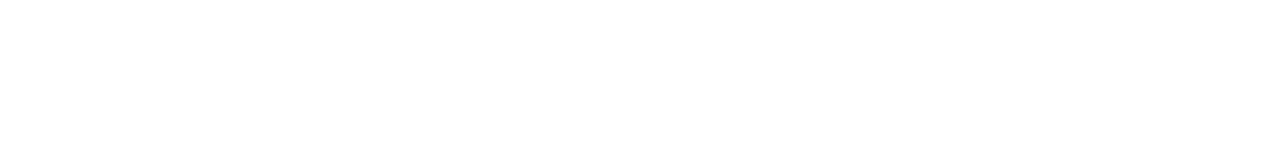
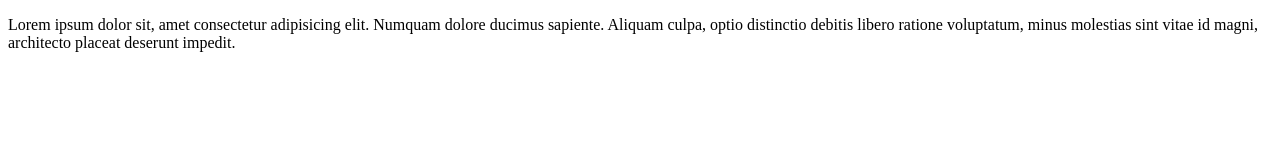
Before and after one commit to abr4364/ifran, a plain HTML site: page index.html in a window 1280 px wide. Drawn offline with Linux system fonts and the light colour scheme.

Commit message:
ajout d'une basile dic avec un p

```diff
--- a/index.html
+++ b/index.html
@@ -6,6 +6,10 @@
     <title>Document</title>
 </head>
 <body>
-
+    <section>
+        <div>
+            <p>Lorem ipsum dolor sit, amet consectetur adipisicing elit. Numquam dolore ducimus sapiente. Aliquam culpa, optio distinctio debitis libero ratione voluptatum, minus molestias sint vitae id magni, architecto placeat deserunt impedit. </p>
+        </div>
+    </section>
 </body>
 </html>
```
